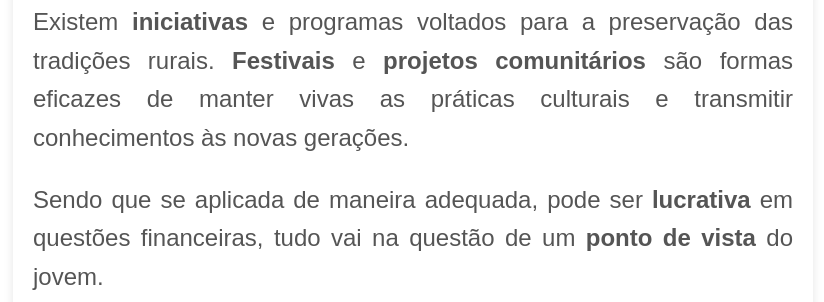
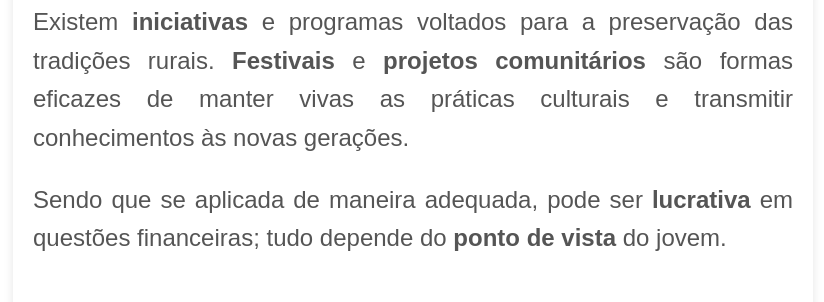
Before and after one commit to Esmael0013/PaginaAgrinho2024, a plain HTML site: page Cultura.html in a window 1280 px wide. Shown: the part 900-1202 px from the top of the page, without its empty margins (227-1051 px from the left). Drawn offline with Linux system fonts and the light colour scheme.

Commit message:
Update Cultura.html
Melhoramento de escrita

```diff
--- a/Cultura.html
+++ b/Cultura.html
@@ -43,8 +43,8 @@
                 tradições rurais. <strong>Festivais</strong> e <strong>projetos comunitários</strong> são formas
                 eficazes de manter vivas as práticas culturais e transmitir conhecimentos às novas gerações.
             </p>
-            <p>Sendo que se aplicada de maneira adequada, pode ser <strong>lucrativa</strong> em questões financeiras,
-                tudo vai na questão de um <strong>ponto de vista</strong> do jovem.</p>
+            <p>Sendo que se aplicada de maneira adequada, pode ser <strong>lucrativa</strong> em questões financeiras;
+                tudo depende do <strong>ponto de vista</strong> do jovem.</p>
         </div>
         <div class="custom-container">
             <h2 class="custom-title">Celebrando a Cultura e as Tradições Rurais✨</h2>
```
